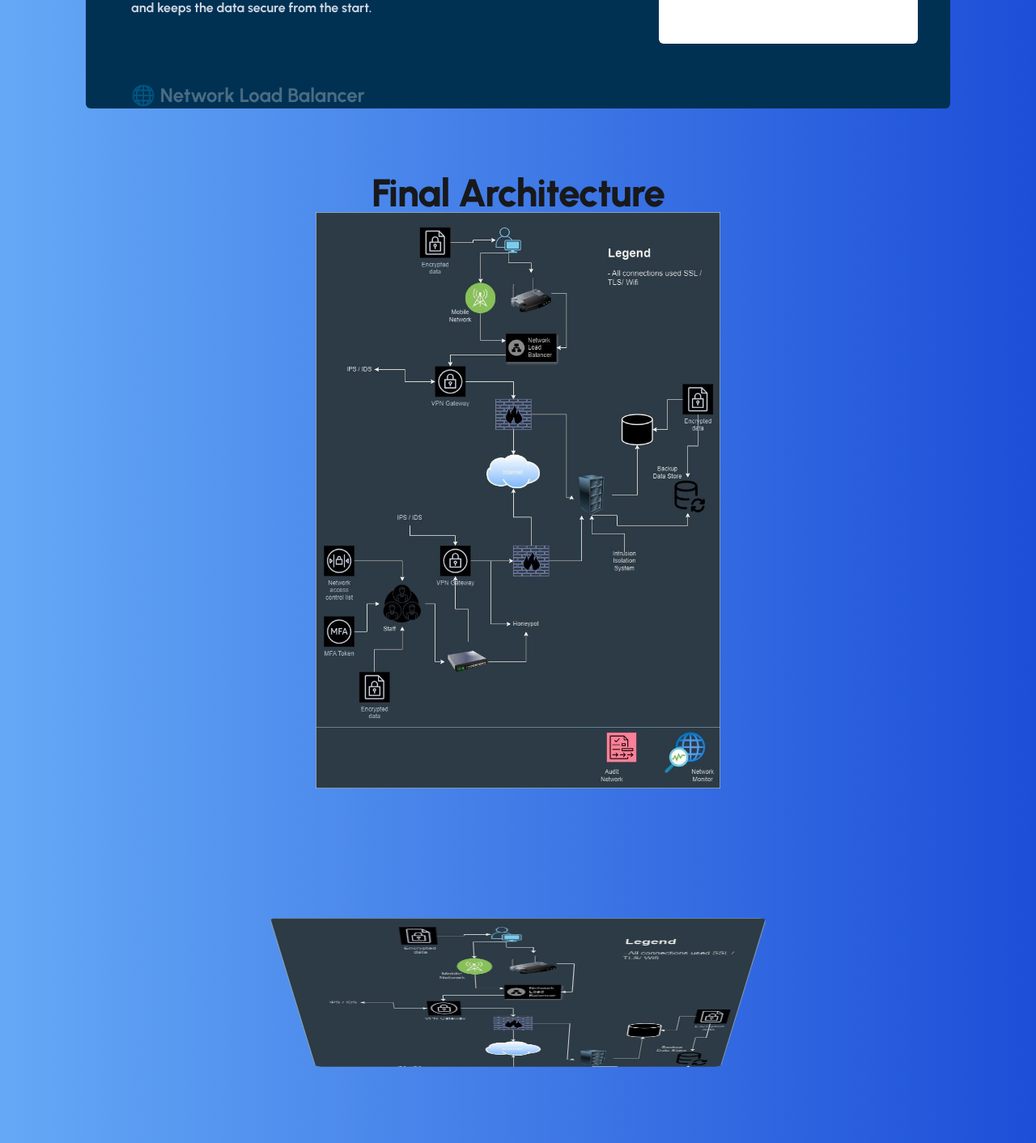
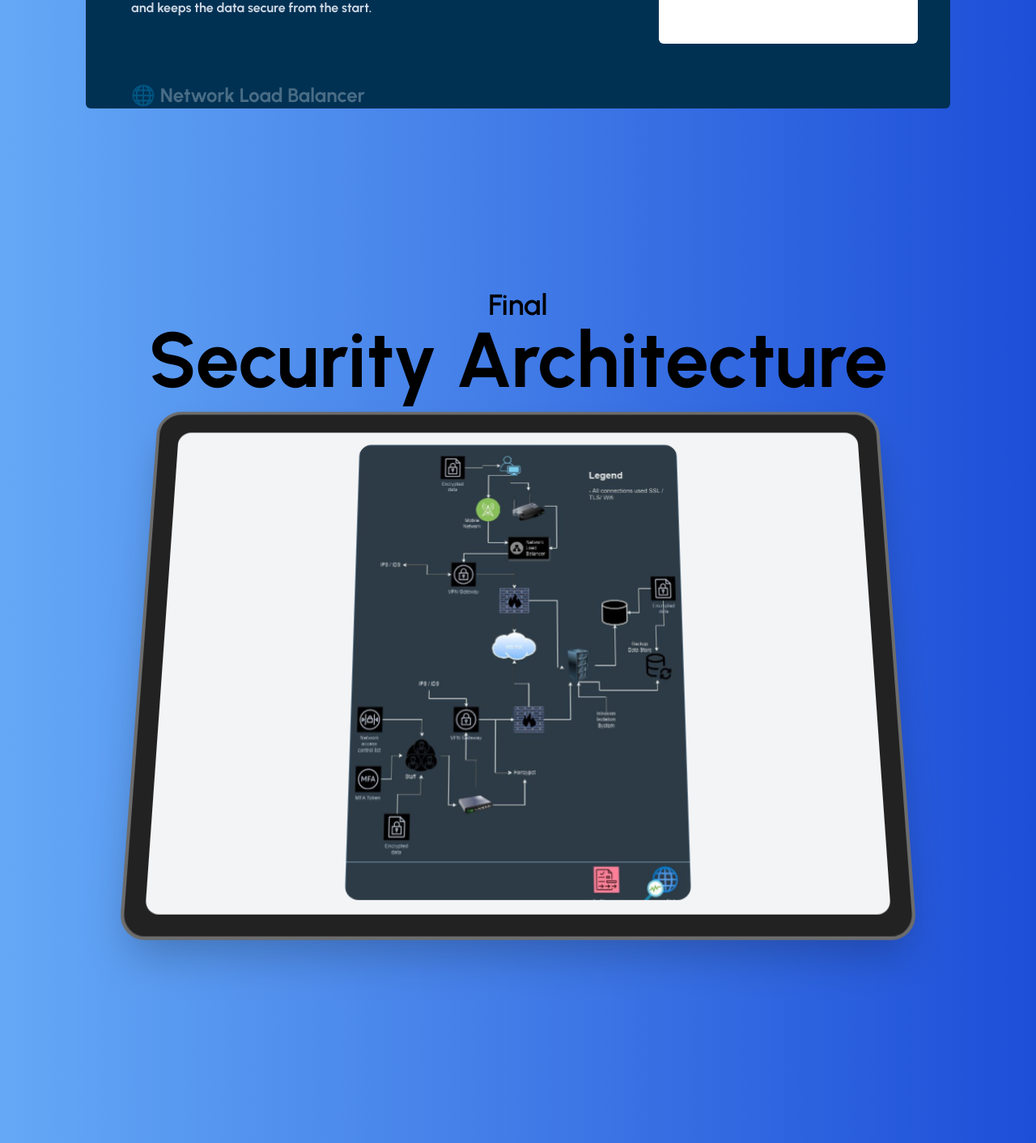
Before and after one commit to iam-hbk/lu5, a Next.js app: page /security-architecture in a window 1280 px wide. Shown: the part 698-2110 px from the top of the page at 81% size. Built offline with nearby package versions, Linux system fonts and the light colour scheme; no server answers.

Commit message:
done.. I think, until hbk comes change everything

```diff
--- a/src/app/security-architecture/page.tsx
+++ b/src/app/security-architecture/page.tsx
@@ -10,6 +10,8 @@ import { Alert, AlertDescription, AlertTitle } from "@/components/ui/alert";
 import { Badge } from "@/components/ui/badge";
 import { Player, Controls } from "@lottiefiles/react-lottie-player";
 import { Meteors } from "@/components/ui/meteors";
+import { TabletteScroll } from "@/components/tablette-scroll-animation";
+import { ContainerScroll } from "@/components/ui/container-scroll-animation";
 
 function Security() {
   return (
@@ -20,8 +22,9 @@ function Security() {
           MaaS Security Architecture
         </h2>
         <p className="text-xl text-white w-[60%] p-8 text-center max-w-md min-w-[500px]">
-          Understanding each component of the security architecture and the reason why they are chosen and what role they
-          play in the architecture 🚀
+          Understanding each component of the security architecture and the
+          reason why they are chosen and what role they play in the architecture
+          🚀
         </p>
         <Alert className="max-w-screen-md m-2 mb-5">
           <ScrollTextIcon className="h-4 w-4" />
@@ -41,18 +44,34 @@ function Security() {
           </Badge>
           <StickyScroll content={content} />
         </div>
-        <h2 className="scroll-m-20 mt-20 text-4xl font-extrabold tracking-tight lg:text-5xl">
-          Final Architecture
-        </h2>
 
+        <ContainerScroll
+          titleComponent={
+            <>
+              <h1 className="text-4xl font-semibold text-black dark:text-white">
+                Final <br />
+                <span className="text-4xl md:text-[6rem] font-bold mt-1 leading-none">
+                  Security Architecture
+                </span>
+              </h1>
+            </>
+          }
+        >
+          <Image
+            src={`/security_final.jpg`}
+            alt="hero"
+            height={700}
+            width={400}
+            className="mx-auto rounded-2xl object-cover h-full object-left-top"
+            draggable={true}
+          />
+        </ContainerScroll>
         <Image
           alt="security_final"
           src="/security_final.jpg"
           width={500}
           height={500}
         />
-
-        <MacbookScroll src={`/security_final.jpg`} showGradient={true} />
       </div>
     </FollowerPointerCard>
   );
--- a/src/components/ui/following-pointer.tsx
+++ b/src/components/ui/following-pointer.tsx
@@ -131,7 +131,7 @@ export const FollowPointer = ({
           "px-2 py-2 bg-neutral-200 text-white whitespace-nowrap min-w-max text-xs rounded-full"
         }
       >
-        {title || `The best lecturer ever`}
+        {title || `The best lecturer ever 🫵`}
       </motion.div>
     </motion.div>
   );
```
